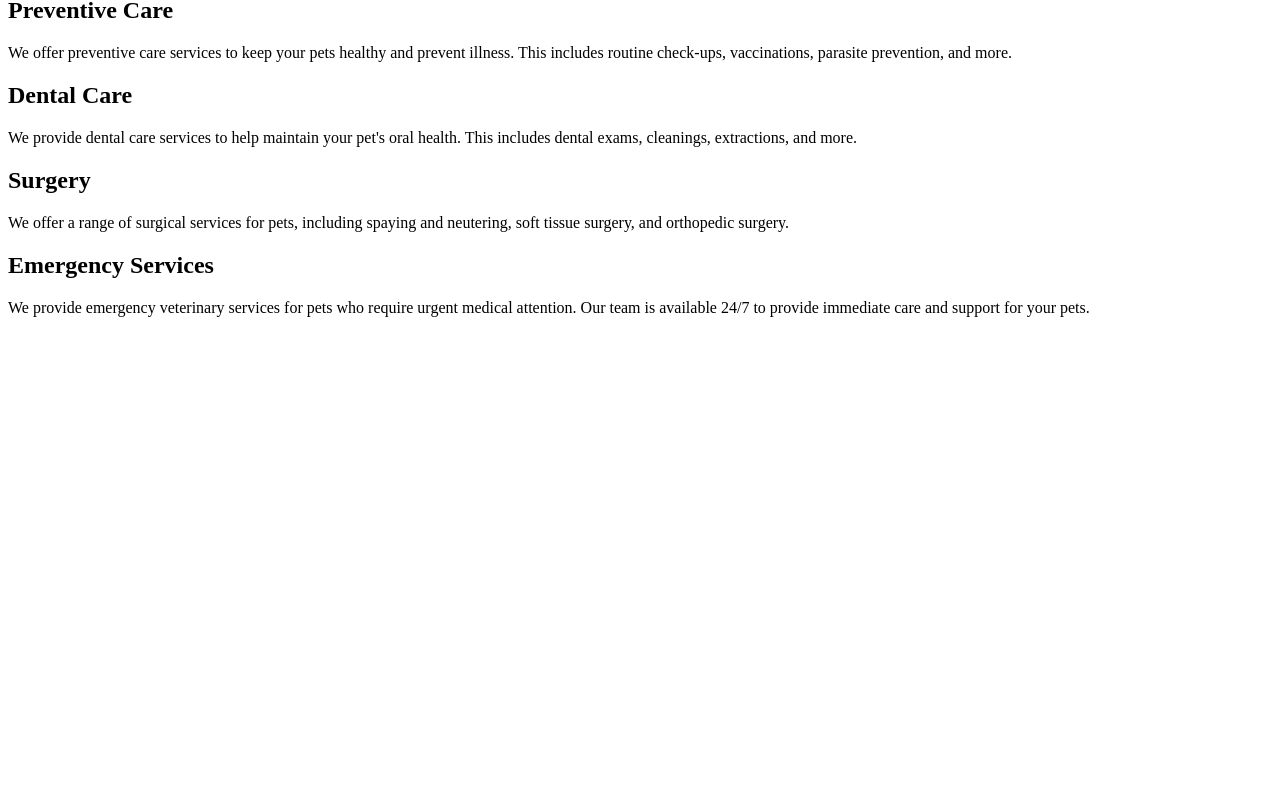
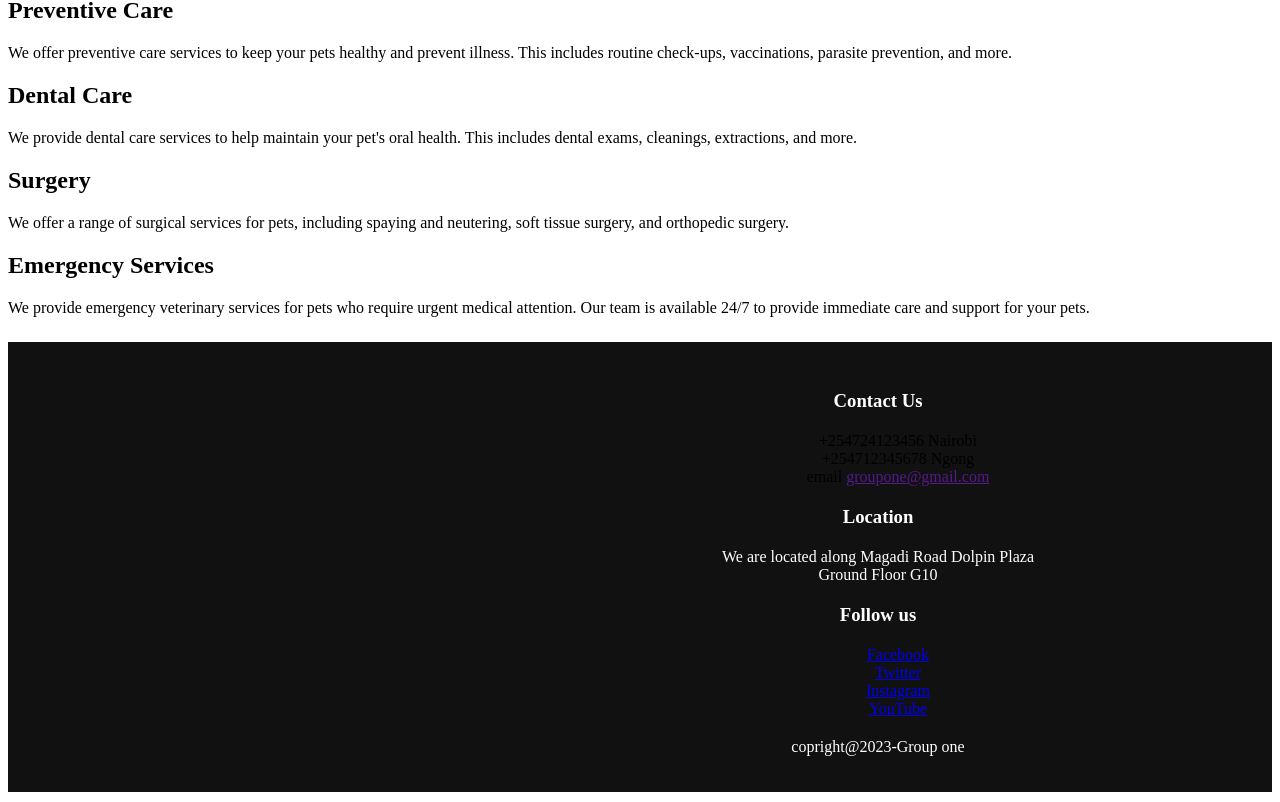
Before and after one commit to Pauline-njuguna/Veterinary-serevices, a React (Vite) app: page /pet in a window 1280 px wide. Shown: the part 685-1487 px from the top of the page. Before the commit the page ends 1018 px from the top, so only its background shows below. Built offline with nearby package versions, Linux system fonts and the light colour scheme.

Commit message:
footer starter

```diff
--- a/src/App.jsx
+++ b/src/App.jsx
@@ -5,7 +5,7 @@ import "./components/index.css";
 import Home from "./components/Home";
 import About from "./components/About";
 import Services from "./components/Service";
-
+import Footer from "./components/Footer";
 function App() {
   return (
     <Router>
@@ -13,6 +13,7 @@ function App() {
       <Home />
       <About />
       <Services />
+      <Footer/>
     </Router>
   );
 }
--- /dev/null
+++ b/src/components/Footer.jsx
@@ -0,0 +1,44 @@
+import React from 'react'
+
+function Footer() {
+  return (
+    <div id="contact" className="footer">
+       <a id="jumpHere"></a>
+
+<div className="container">
+  <div className="row">
+    <div className="footer-col-3">
+      <h3>Contact Us</h3>
+     <ul>
+      <li> +254724123456 Nairobi </li>
+      <li> +254712345678 Ngong </li>
+
+      <li>email <a href="">groupone@gmail.com</a></li>
+     </ul>
+    </div>
+    <div className="footer-col-3">
+      <h3>Location</h3>
+      <p>We are located along Magadi Road Dolpin Plaza <br/>Ground Floor G10</p>
+     <ul>
+
+     </ul>
+    </div>
+    <div className="footer-col-4">
+      <h3>Follow us</h3>
+     <ul>
+      <li><a href="https://www.facebook.com/">Facebook</a></li>
+      <li><a href="https://twitter.com/i/flow/login">Twitter</a></li>
+      <li><a href="https://www.instagram.com/accounts/login/">Instagram</a></li>
+      <li><a href="https://www.youtube.com/">YouTube</a></li>
+     </ul>
+    </div>
+  </div>
+
+  <p className="copyright" >copright@2023-Group one</p>
+</div>
+
+    </div>
+  )
+}
+
+export default Footer;
--- a/src/components/index.css
+++ b/src/components/index.css
@@ -55,3 +55,56 @@ body{
   width: 50%;
   margin-right: 50px;
 }
+/* footer */
+
+.footer{
+  display: flex;
+  background-color: rgb(17, 17, 17);
+  justify-content: space-around;
+  margin-bottom: 10px;
+  padding: 30px 0 20px;
+  margin-top: 25px;
+
+}
+.footer p{
+  color: white;
+
+}
+.footer h3{
+  color: white;
+  margin-bottom: 20px;
+}
+.footer-col-1,.footer-col-2,.footer-col-3,.footer-col-4{
+  min-width: 250px;
+  margin-bottom: 20px;
+
+}
+.footer-col-1{
+  flex-basis: 30%;
+}
+.footer-col-2{
+  flex: 1;
+  text-align: center;
+}
+.footer-col-2 img{
+  width: 180px;
+  margin-bottom: 20px;
+}
+.footer-col-3,.footer-col-4{
+  flex-basis:12%;
+  text-align: center;
+}
+ul{
+  list-style-type: none;
+}
+
+.footer hr{
+  border: none;
+  background: white;
+  height: 1px;
+  margin: 20px 0;
+
+}
+.copyright{
+  text-align: center;
+}
```
Also changed, not shown: src/components/Home.jsx (line endings or trailing spaces).
